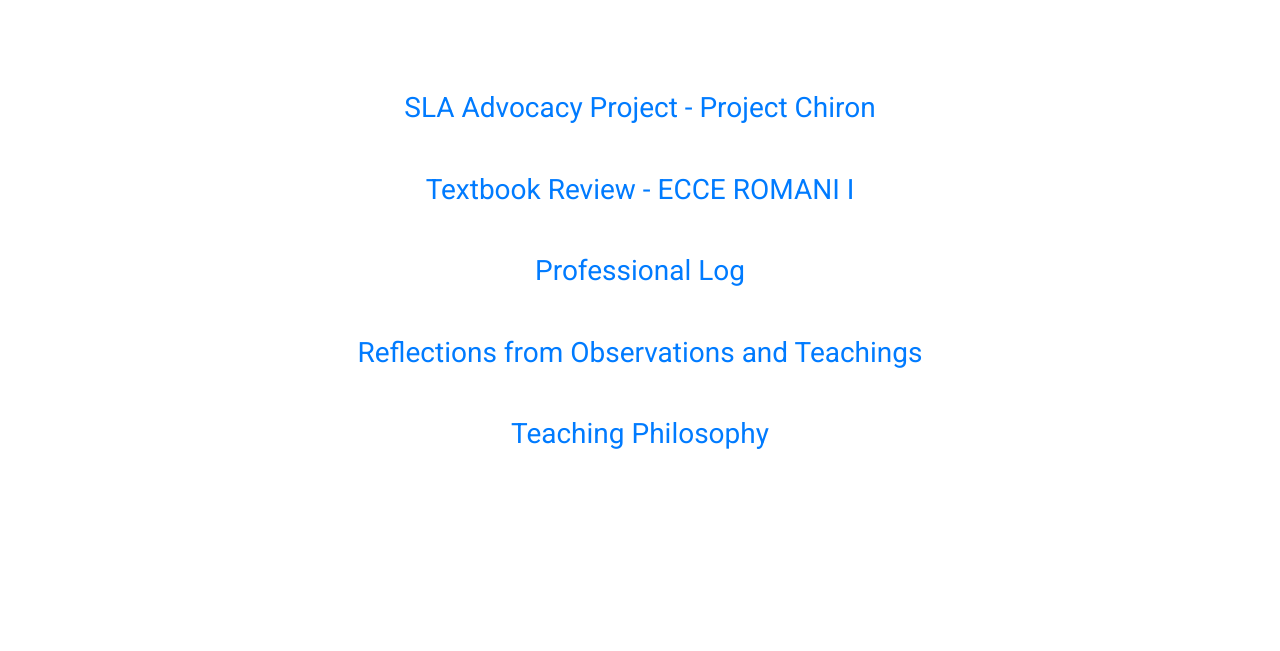
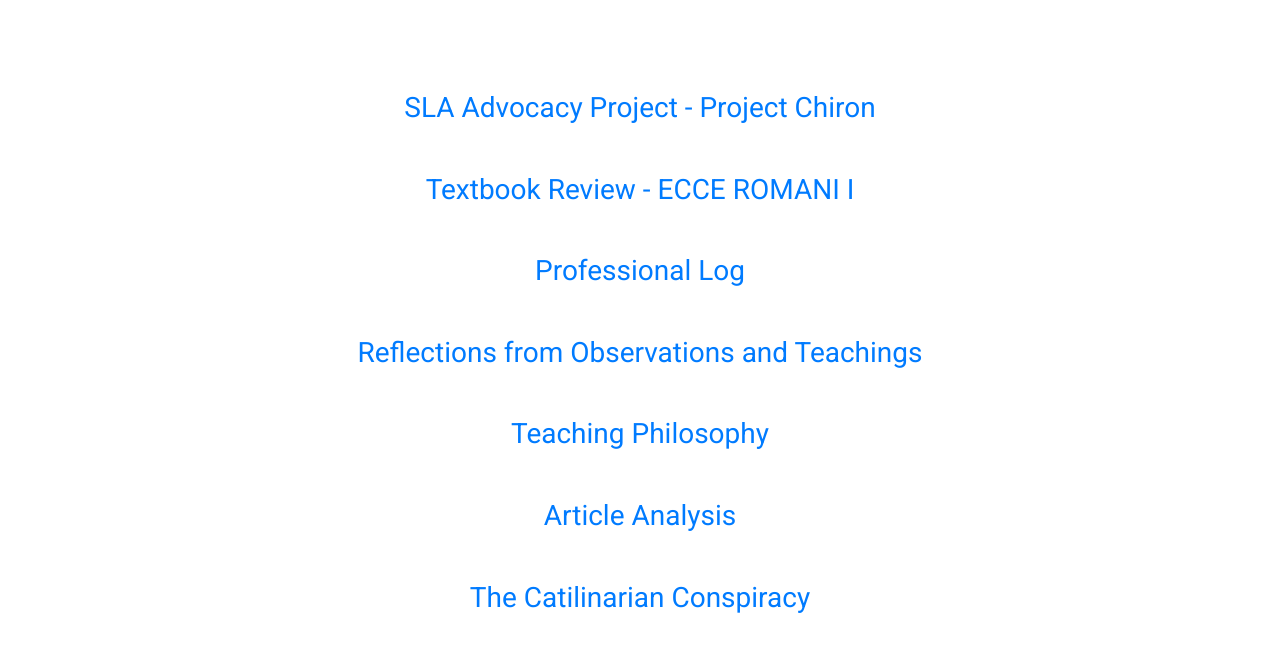
Before and after one commit to WhittenWilliams/WhittenWilliams.github.io, a plain HTML site: page portfolio.html in a window 1280 px wide. Shown: the part 77-728 px from the top of the page. Drawn offline with nearby package versions, Linux system fonts and the light colour scheme.

Commit message:
Adding portfolio items

```diff
--- a/portfolio.html
+++ b/portfolio.html
@@ -56,6 +56,12 @@
 
 		<h3><a class="nav-link" href="data/TeachingPhilosophy.pdf" target="_blank">Teaching Philosophy</a></h3>
 		<br>
+
+		<h3><a class="nav-link" href="data/Article_Analysis.pdf" target="_blank">Article Analysis</a></h3>
+		<br>
+
+		<h3><a class="nav-link" href="data/TheCatilinarianConspiracy.pdf" target="_blank">The Catilinarian Conspiracy</a></h3>
+		<br>
 	</div>
 </body>
 </html>
```
Also changed, not shown: 2 other files.
